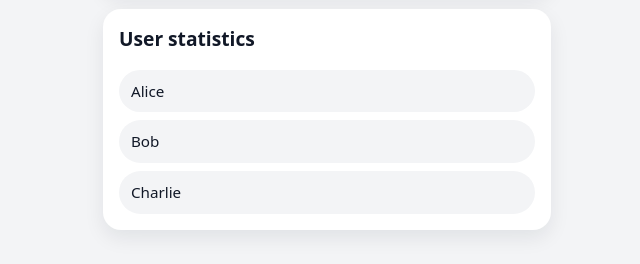
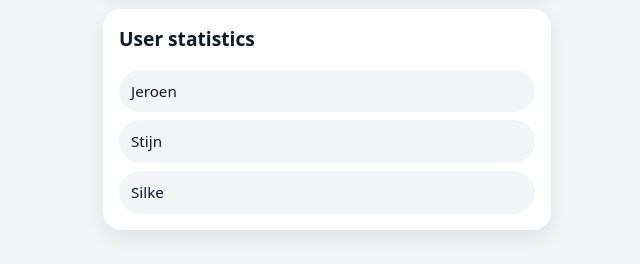
Before and after one commit to JerCol/upforaride, a React (Vite) app in the folder apps/web/: page / in a window 1280 px wide. Shown: the part 434-698 px from the top of the page, without its empty margins (313-953 px from the left). Built offline with nearby package versions, Linux system fonts and the light colour scheme; no server answers.

Commit message:
with jeroen,stijn,silke as users

```diff
--- a/apps/web/src/types.ts
+++ b/apps/web/src/types.ts
@@ -46,7 +46,7 @@ export interface State {
 
 // For now: hardcoded users
 export const USERS: User[] = [
-  { id: "alice", name: "Alice" },
-  { id: "bob", name: "Bob" },
-  { id: "charlie", name: "Charlie" },
+  { id: "jeroen", name: "Jeroen" },
+  { id: "stijn", name: "Stijn" },
+  { id: "Silke", name: "Silke" },
 ];
```
Also changed, not shown: 2 other files (tests, documents, lock files or other folders).
